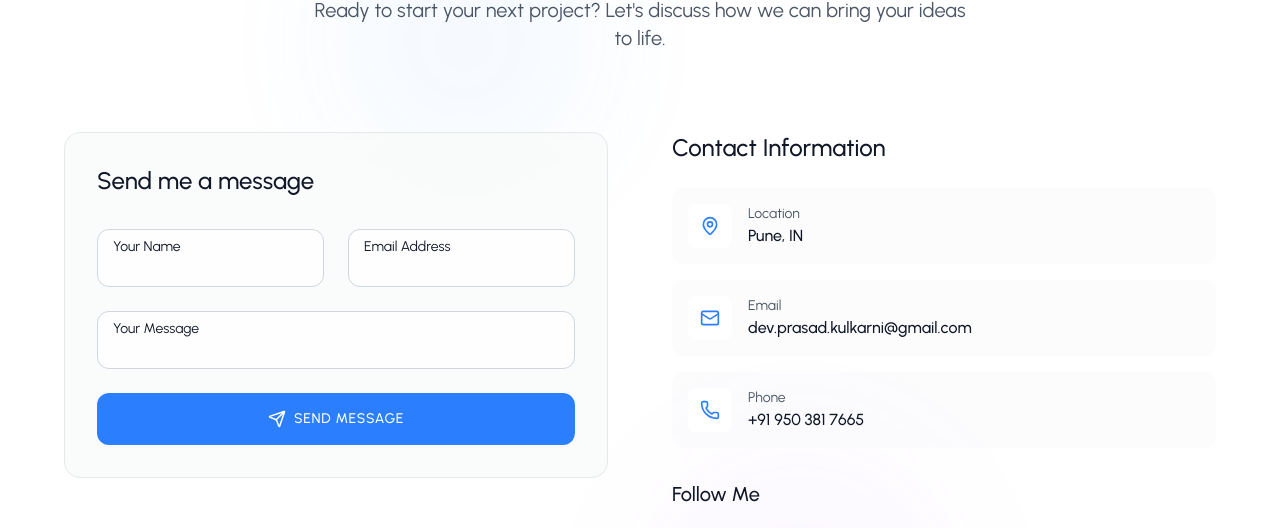
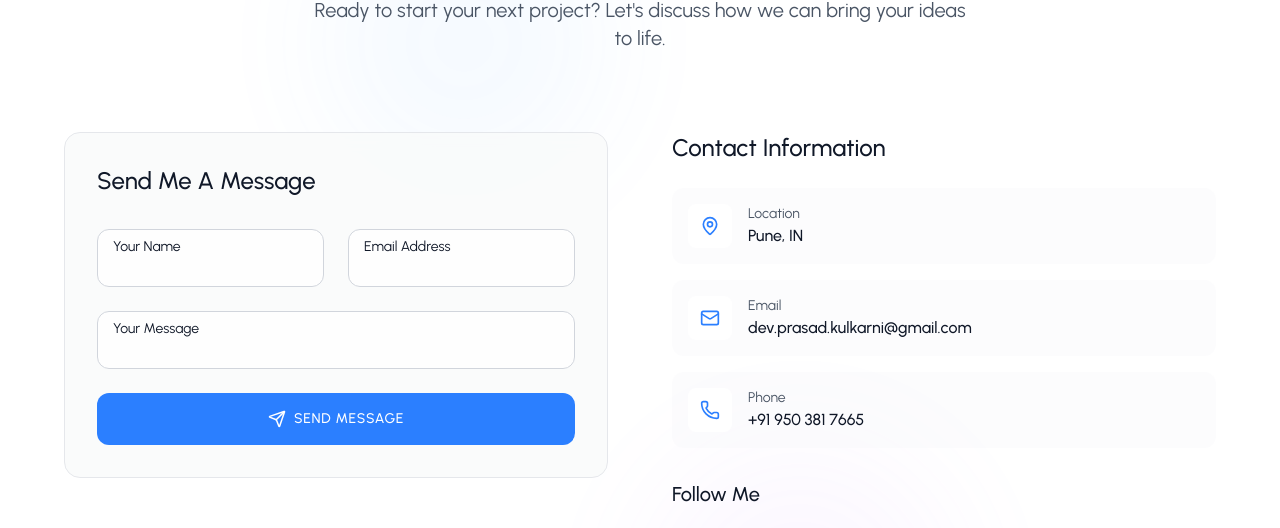
Before and after one commit to devprasadkulkarni/portfolio-v1, a React (Vite) app: page / in a window 1280 px wide. Shown: the part 3554-4082 px from the top of the page. Built offline with nearby package versions, Linux system fonts and the light colour scheme.

Commit message:
form-functional

```diff
--- a/src/components/Input/TextInput.jsx
+++ b/src/components/Input/TextInput.jsx
@@ -4,6 +4,7 @@ const TextInput = ({
     handleInputChange,
     textArea,
     label,
+    ...props
 }) => {
     const InputComponent = textArea ? "textarea" : "input";
 
@@ -15,6 +16,7 @@ const TextInput = ({
                         ? "bg-gray-800/50 border-gray-700 text-white focus:border-blue-500 focus:bg-gray-800/70"
                         : "bg-white/80 border-gray-300 text-gray-900 focus:border-blue-500 focus:bg-white"
                 }`}
+                {...props}
                 value={value}
                 onChange={({ target }) => handleInputChange(target.value)}
             />
--- a/src/components/Sections/ContactSection.jsx
+++ b/src/components/Sections/ContactSection.jsx
@@ -31,19 +31,39 @@ const ContactSection = () => {
         setFormData({ ...formData, [key]: value });
     };
 
-    const handleSubmit = async (e) => {
-        e.preventDefault();
+    const onSubmit = async (event) => {
+        event.preventDefault();
         setIsSubmitting(true);
 
-        // Simulate API Call
-        await new Promise((resolve) => setTimeout(resolve, 1000));
+        const formDataObj = new FormData(event.target);
+        formDataObj.append(
+            "access_key",
+            "5a0f7783-d1f6-4c59-832a-e99ed6b24205"
+        );
+
+        const object = Object.fromEntries(formDataObj);
+        const json = JSON.stringify(object);
+
+        const res = await fetch("https://api.web3forms.com/submit", {
+            method: "POST",
+            headers: {
+                "Content-Type": "application/json",
+                Accept: "application/json",
+            },
+            body: json,
+        }).then((res) => res.json());
 
         setIsSubmitting(false);
-        setShowSuccess(true);
-        setFormData({ name: "", email: "", message: "" });
 
-        // Auto Hide Success Modal After 3 Seconds
-        setTimeout(() => setShowSuccess(false), 3000);
+        if (res.success) {
+            setShowSuccess(true);
+            setFormData({ name: "", email: "", message: "" });
+
+            // auto-hide after 3s
+            setTimeout(() => setShowSuccess(false), 3000);
+        } else {
+            console.error("Submission failed:", res);
+        }
     };
 
     return (
@@ -106,7 +126,8 @@ const ContactSection = () => {
 
                 <div className="grid lg:grid-cols-2 gap-16 items-start">
                     {/* Contact Form */}
-                    <motion.div
+                    <motion.form
+                        onSubmit={onSubmit}
                         initial="hidden"
                         animate={isInView ? "visible" : "hidden"}
                         variants={containerVariants}
@@ -120,7 +141,7 @@ const ContactSection = () => {
                             }`}
                         >
                             <h3 className="text-2xl font-medium mb-8">
-                                Send me a message
+                                Send Me A Message
                             </h3>
 
                             <div className="space-y-6">
@@ -132,6 +153,8 @@ const ContactSection = () => {
                                             handleInputChange("name", text)
                                         }
                                         label="Your Name"
+                                        name="name"
+                                        required
                                     />
 
                                     <TextInput
@@ -141,6 +164,8 @@ const ContactSection = () => {
                                         handleInputChange={(text) =>
                                             handleInputChange("email", text)
                                         }
+                                        name="email"
+                                        required
                                     />
                                 </div>
                                 <TextInput
@@ -151,6 +176,8 @@ const ContactSection = () => {
                                     handleInputChange={(text) =>
                                         handleInputChange("message", text)
                                     }
+                                    name="message"
+                                    required
                                 />
 
                                 <motion.button
@@ -158,7 +185,7 @@ const ContactSection = () => {
                                     whileHover={{ scale: 1.02 }}
                                     whileTap={{ scale: 0.98 }}
                                     className="cursor-pointer w-full bg-blue-500 hover:bg-blue-600 disabled:bg-blue-400 text-white py-4 rounded-xl text-sm uppercase tracking-wider font-medium transition-all duration-300 flex items-center justify-center space-x-2"
-                                    onClick={handleSubmit}
+                                    type="submit"
                                 >
                                     {isSubmitting ? (
                                         <>
@@ -182,7 +209,7 @@ const ContactSection = () => {
                                 </motion.button>
                             </div>
                         </motion.div>
-                    </motion.div>
+                    </motion.form>
 
                     {/* Contact Info & Social Links */}
                     <motion.div
```
